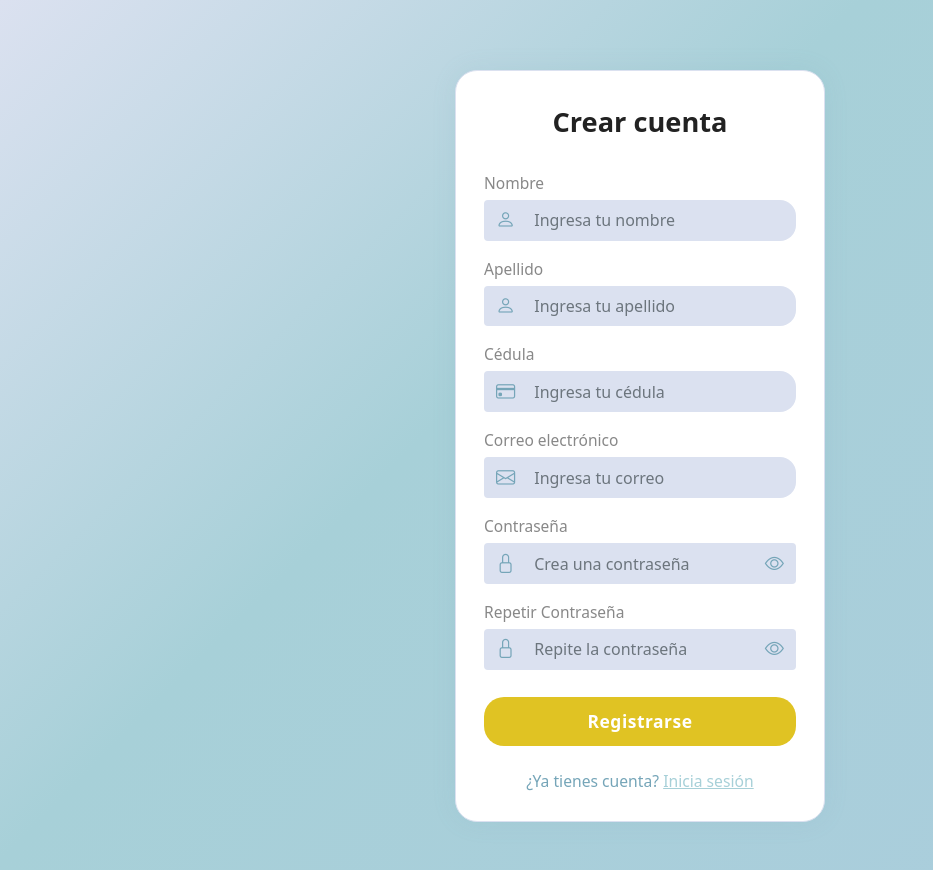
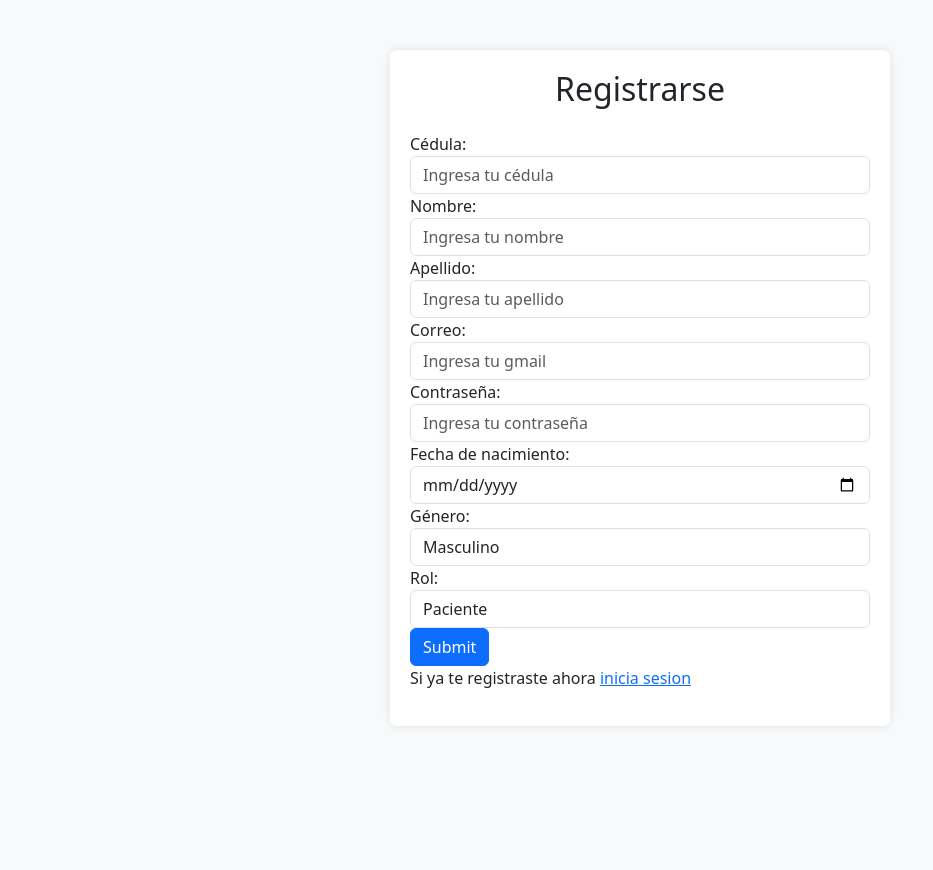
Before and after one commit to Rafitoxdxd/SistemaUniversidadT2, a PHP site: page /View/register.php in a window 1280 px wide. Shown: the whole page, without its empty margins (0-933 px from the left). After the commit the page ends 688 px from the top, so only its background shows below. Run offline with PHP 8.4, Linux system fonts and the light colour scheme; some libraries are stand-ins or nearby versions.

Commit message:
registro
error y lo puse como al principio

```diff
--- a/View/register.php
+++ b/View/register.php
@@ -1,83 +1,154 @@
-<!doctype html>
+<!DOCTYPE html>
 <html lang="es">
 <head>
+    <meta charset="UTF-8">
+    <meta name="viewport" content="width=device-width, initial-scale=1.0">
     <title>Registro</title>
-    <meta charset="utf-8" />
-    <meta name="viewport" content="width=device-width, initial-scale=1, shrink-to-fit=no" />
-    <link href='css/bootstrap.v5.1.3.min.css' rel='stylesheet'>
-    <link rel="stylesheet" href="css/login.css">
-    <link href="https://cdn.jsdelivr.net/npm/bootstrap-icons@1.11.3/font/bootstrap-icons.min.css" rel="stylesheet">
+    <link rel="stylesheet" href="Styles/Bootstrap/css/bootstrap.min.css">
+    <style>
+        body {
+            background-color: #f8f9fa;
+        }
+        .register-container {
+            width: 500px;
+            margin: 50px auto;
+            padding: 20px;
+            background-color: #ffffff;
+            border-radius: 8px;
+            box-shadow: 0 0 10px rgba(0, 0, 0, 0.1);
+            animation: fadeIn 1s ease-in-out;
+        }
+        @keyframes fadeIn {
+            from { opacity: 0; transform: translateY(-20px); }
+            to { opacity: 1; transform: translateY(0); }
+        }
+        .form-control:focus {
+            border-color: #007bff;
+            box-shadow: 0 0 0 0.2rem rgba(0, 123, 255, 0.25);
+            animation: inputFocus 0.3s ease-in-out;
+        }
+        @keyframes inputFocus {
+            from { transform: scale(1); }
+            to { transform: scale(1.05); }
+        }
+        .btn-primary {
+            transition: background-color 0.3s ease-in-out;
+        }
+        .btn-primary:hover {
+            background-color: #0069d9;
+        }
+    </style>
 </head>
 <body>
-    <main>
-        <form action="" method="POST">
-            <div class="login-container">
-                <h2 class="text-center">Crear cuenta</h2>
-                <div class="mb-3">
-                    <label for="nombre" class="form-label">Nombre</label>
-                    <div class="input-group">
-                        <span class="input-group-text"><i class="bi bi-person"></i></span>
-                        <input type="text" class="form-control" name="nombre" id="nombre" placeholder="Ingresa tu nombre" required>
-                    </div>
+    <div class="container">
+        <div class="register-container">
+            <h2 class="text-center mb-4">Registrarse</h2>
+            <form id="registroForm" action="" method="POST">
+
+                <div class="form-group">
+                    <label for="cedula">Cédula:</label>
+                    <input type="text" class="form-control" name="cedula" id="cedula" placeholder="Ingresa tu cédula">
                 </div>
-                <div class="mb-3">
-                    <label for="apellido" class="form-label">Apellido</label>
-                    <div class="input-group">
-                        <span class="input-group-text"><i class="bi bi-person"></i></span>
-                        <input type="text" class="form-control" name="apellido" id="apellido" placeholder="Ingresa tu apellido" required>
-                    </div>
+
+                <div class="form-group">
+                    <label for="nombre">Nombre:</label>
+                    <input type="text" class="form-control" name="nombre" id="nombre" placeholder="Ingresa tu nombre">
                 </div>
-                <div class="mb-3">
-                    <label for="cedula" class="form-label">Cédula</label>
-                    <div class="input-group">
-                        <span class="input-group-text"><i class="bi bi-credit-card"></i></span>
-                        <input type="text" class="form-control" name="cedula" id="cedula" placeholder="Ingresa tu cédula" required>
-                    </div>
+
+                <div class="form-group">
+                    <label for="apellido">Apellido:</label>
+                    <input type="text" class="form-control" name="apellido" id="apellido" placeholder="Ingresa tu apellido">
                 </div>
-                <div class="mb-3">
-                    <label for="email" class="form-label">Correo electrónico</label>
-                    <div class="input-group">
-                        <span class="input-group-text"><i class="bi bi-envelope"></i></span>
-                        <input type="email" class="form-control" name="email" id="email" placeholder="Ingresa tu correo" required>
-                    </div>
+
+                <div class="form-group">
+                    <label for="correo">Correo:</label>
+                    <input type="email" class="form-control" name="correo" id="correo" placeholder="Ingresa tu gmail">
                 </div>
-                <div class="mb-3">
-                    <label for="password" class="form-label">Contraseña</label>
-                    <div class="input-group">
-                        <span class="input-group-text"><i class="bi bi-lock"></i></span>
-                        <input type="password" class="form-control" name="password" id="password" placeholder="Crea una contraseña" required>
-                        <span class="input-group-text" style="cursor:pointer" onclick="togglePassword('password', 'eye1')"><i class="bi bi-eye" id="eye1"></i></span>
-                    </div>
+
+                <div class="form-group">
+                    <label for="contra">Contraseña:</label>
+                    <input type="password" class="form-control" name="contra" id="contra" placeholder="Ingresa tu contraseña">
                 </div>
-                <div class="mb-3">
-                    <label for="password2" class="form-label">Repetir Contraseña</label>
-                    <div class="input-group">
-                        <span class="input-group-text"><i class="bi bi-lock"></i></span>
-                        <input type="password" class="form-control" name="password2" id="password2" placeholder="Repite la contraseña" required>
-                        <span class="input-group-text" style="cursor:pointer" onclick="togglePassword('password2', 'eye2')"><i class="bi bi-eye" id="eye2"></i></span>
-                    </div>
+
+                <div class="form-group">
+                    <label for="FNacimiento">Fecha de nacimiento:</label>
+                    <input type="date" class="form-control" name="FNacimiento" id="FNacimiento">
                 </div>
-                <button type="submit" name="register" class="btn btn-yellow">Registrarse</button>
-                <div class="form-link">
-                    ¿Ya tienes cuenta? <a href="?pagina=login">Inicia sesión</a>
+
+                <div class="form-group">
+                    <label for="genero">Género:</label>
+                    <select class="form-control" id="genero" name="genero">
+                        <option value="m">Masculino</option>
+                        <option value="f">Femenino</option>
+                        <option value="o">Otro</option>
+                    </select>
                 </div>
+
+                <div class="form-group">
+                    <label for="rol">Rol:</label>
+                    <select class="form-control" id="rol" name="rol">
+                        <option value="c">Paciente</option>
+                        <option value="p">Psicólogo</option>
+                    </select>
+                </div>
+
+                <!--
+                <div class="form-group">
+                    <label for="isPsychologist">Es usted psicólogo/a?</label>
+                    <input type="checkbox" class="form-control-check" name="isPsychologist" id="isPsychologist" id="">
+                </div>
+                -->
+
+                <input type="submit" name="register" class="btn btn-primary btn-block">
+                <p>Si ya te registraste ahora <a href="?pagina=login">inicia sesion</a></p>
+            </form>
+        </div>
+    </div>
+
+</div>
+
+<div class="modal fade" id="successModal" tabindex="-1" role="dialog" aria-labelledby="successModalLabel" aria-hidden="true">
+    <div class="modal-dialog" role="document">
+        <div class="modal-content">
+            <div class="modal-header">
+                <h5 class="modal-title" id="successModalLabel">Registro Exitoso</h5>
+                <button type="button" class="close" data-dismiss="modal" aria-label="Close">
+                    <span aria-hidden="true">&times;</span>
+                </button>
             </div>
-        </form>
-    </main>
+            <div class="modal-body">
+                Usuario Registrado exitosamente.
+            </div>
+            <div class="modal-footer">
+                <button type="button" class="btn btn-secondary" data-dismiss="modal">Cerrar</button>
+                <input class="btn btn-secondary" data-dismiss="modal" type="submit" name="register">
+            </div>
+        </div>
+    </div>
+</div>
+
+
+    <script src="https://code.jquery.com/jquery-3.5.1.slim.min.js"></script>
+    <script src="https://cdn.jsdelivr.net/npm/@popperjs/core@2.9.3/dist/umd/popper.min.js"></script>
+    <script src="https://stackpath.bootstrapcdn.com/bootstrap/4.5.2/js/bootstrap.min.js"></script>
+
     <script>
-        function togglePassword(inputId, eyeId) {
-            const input = document.getElementById(inputId);
-            const icon = document.getElementById(eyeId);
-            if (input.type === "password") {
-                input.type = "text";
-                icon.classList.remove('bi-eye');
-                icon.classList.add('bi-eye-slash');
-            } else {
-                input.type = "password";
-                icon.classList.remove('bi-eye-slash');
-                icon.classList.add('bi-eye');
-            }
-        }
+        document.addEventListener('DOMContentLoaded', function() {
+            const registroForm = document.getElementById('registroForm');
+
+            registroForm.addEventListener('submit', function(event) {
+                //event.preventDefault(); // Evita el envío del formulario
+
+                // Aquí va tu lógica para procesar el registro
+                // (simulación de registro exitoso para este ejemplo)
+
+                $('#successModal').modal('show'); // Muestra el modal de éxito
+            });
+        });
     </script>
+
+
+
+
 </body>
 </html>
```
